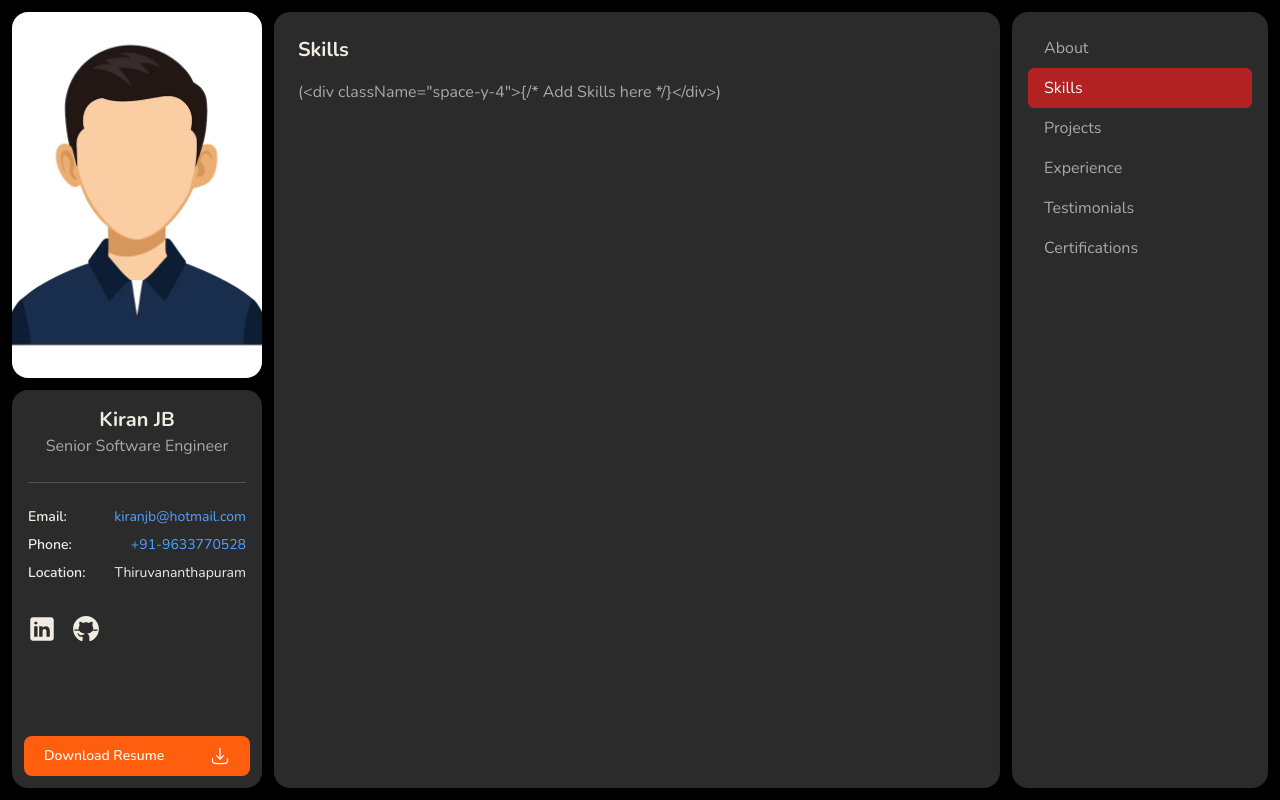
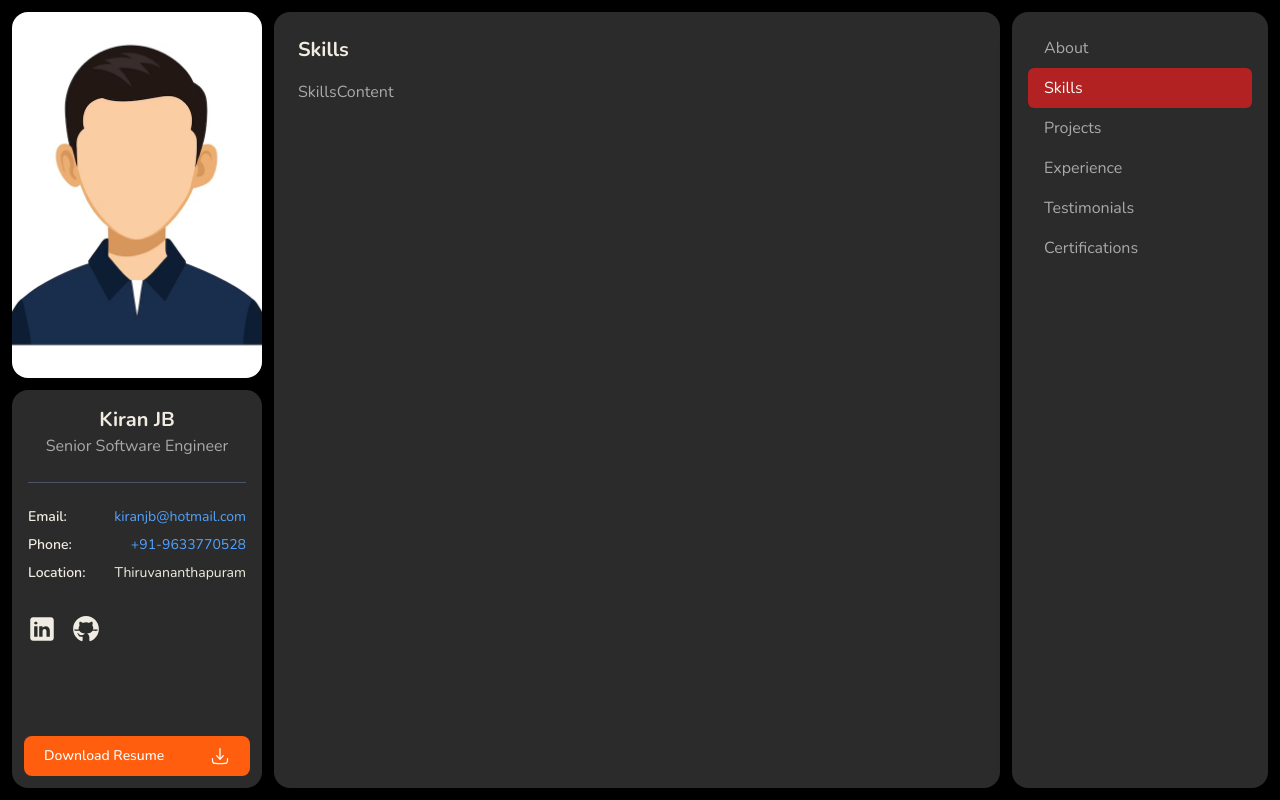
Before and after one commit to jbkiran/Egret, a Next.js app: page / in a window 1280 px wide. Both pictures are taken after a click on the button "Skills". Built offline with nearby package versions, Linux system fonts and the light colour scheme.

Commit message:
main content and interface implementaion

```diff
--- a/src/components/MainContent.tsx
+++ b/src/components/MainContent.tsx
@@ -1,16 +1,52 @@
-import { sectionContent } from "@/types/constants";
-import { MainContentProps } from "@/types/interface";
+import { MainContentProps,SectionContentType } from "@/types/interface";
 import { memo, useMemo } from "react";
+import AboutContent from "@/components/main/AboutContent";
+import SkillsContent from "@/components/main/SkillsContent";
+import ProjectsContent from "@/components/main/ProjectsContent";
+import ExperienceContent from "./main/ExperienceContent";
+import TestimonialsContent from "./main/TestimonialsContent";
+import CertificationsContent from "./main/CertificationsContent";
 
+export const sectionContent: SectionContentType = {
+  about: {
+    title: 'About Me',
+    content: <AboutContent />
+  },
+  skills: {
+    title: 'Skills',
+    content: <SkillsContent />
+  },
+  projects: {
+    title: 'Projects',
+    content: <ProjectsContent />
+  },
+  experience: {
+    title: 'Experience',
+    content: <ExperienceContent />
+  },
+  testimonials: {
+    title: 'Testimonials',
+    content: <TestimonialsContent />
+  },
+  certifications: {
+    title: 'Certifications',
+    content: <CertificationsContent />
+  },
+};
 
 const MainContent : React.FC<MainContentProps> = memo(({ section }) => {
 
   const { title, content } = useMemo(() => sectionContent[section], [section]);
+
   return (
       <main className="flex-1 bg-[var(--color-foreground)] rounded-2xl shadow-lg p-6 h-[300px] md:h-auto w-full sm:w-1/2 md:flex-1 sm:h-auto">
         <section id={section}>
           <h3 className="text-xl font-bold mb-4 text-[var(--color-primary)]">{title}</h3>
-          <div className="text-[var(--color-secondary)]">{content}</div>
+          <div className="text-[var(--color-secondary)]">
+            <div className="space-y-4">
+              {content}
+            </div>
+          </div>
         </section>
       </main>
   );
--- /dev/null
+++ b/src/components/main/AboutContent.tsx
@@ -0,0 +1,9 @@
+import React from 'react'
+
+const AboutContent = () => {
+  return (
+    <div className="space-y-4">{/* Add About Me here */}</div>
+  )
+}
+
+export default AboutContent
--- /dev/null
+++ b/src/components/main/CertificationsContent.tsx
@@ -0,0 +1,9 @@
+import React from 'react'
+
+const CertificationsContent = () => {
+  return (
+    <div>CertificationsContent</div>
+  )
+}
+
+export default CertificationsContent
--- /dev/null
+++ b/src/components/main/ExperienceContent.tsx
@@ -0,0 +1,9 @@
+import React from 'react'
+
+const ExperienceContent = () => {
+  return (
+    <div>ExperienceContent</div>
+  )
+}
+
+export default ExperienceContent
--- /dev/null
+++ b/src/components/main/ProjectsContent.tsx
@@ -0,0 +1,9 @@
+import React from 'react'
+
+const ProjectsContent = () => {
+  return (
+    <div>ProjectsContent</div>
+  )
+}
+
+export default ProjectsContent
--- /dev/null
+++ b/src/components/main/SkillsContent.tsx
@@ -0,0 +1,9 @@
+import React from 'react'
+
+const SkillsContent = () => {
+  return (
+    <div>SkillsContent</div>
+  )
+}
+
+export default SkillsContent
--- /dev/null
+++ b/src/components/main/TestimonialsContent.tsx
@@ -0,0 +1,9 @@
+import React from 'react'
+
+const TestimonialsContent = () => {
+  return (
+    <div>TestimonialsContent</div>
+  )
+}
+
+export default TestimonialsContent
--- a/src/types/constants.ts
+++ b/src/types/constants.ts
@@ -1,3 +1,7 @@
+import AboutContent from "@/components/main/AboutContent";
+import SkillsContent from "@/components/main/SkillsContent";
+import { SectionContentType } from "@/types/interface";
+
 export const navMenuItems = [
     {id: "about", label: "About"},
     {id: "skills", label: "Skills"},
@@ -7,32 +11,6 @@ export const navMenuItems = [
     {id: "certifications", label: "Certifications"},
 ] as const;
 
-export const sectionContent = {
-  about: {
-    title: 'About Me',
-    content: '(<div className="space-y-4">{/* Add About Me here */}</div>)',
-  },
-  skills: {
-    title: 'Skills',
-    content: '(<div className="space-y-4">{/* Add Skills here */}</div>)',
-  },
-  projects: {
-    title: 'Projects',
-    content: '(<div className="space-y-4">{/* Add Projects here */}</div>)',
-  },
-  experience: {
-    title: 'Experience',
-    content: '(<div className="space-y-4">{/* Add Experience here */}</div>)',
-  },
-  testimonials: {
-    title: 'Testimonials',
-    content: '(<div className="space-y-4">{/* Add Testimonials here */}</div>)',
-  },
-  certifications: {
-    title: 'Certifications',
-    content: '(<div className="space-y-4">{/* Add Certifications here */}</div>)',
-  },
-};
 
 export const profileData = {
   name: "Kiran JB",
--- a/src/types/interface.ts
+++ b/src/types/interface.ts
@@ -16,3 +16,12 @@ export interface NavMenuProps{
 export interface MainContentProps {
   section: SectionId;
 }
+
+export interface SectionContentItem {
+  title: string;
+  content: React.ReactNode;
+}
+
+export type SectionContentType = {
+  [key: string]: SectionContentItem;
+};
```
